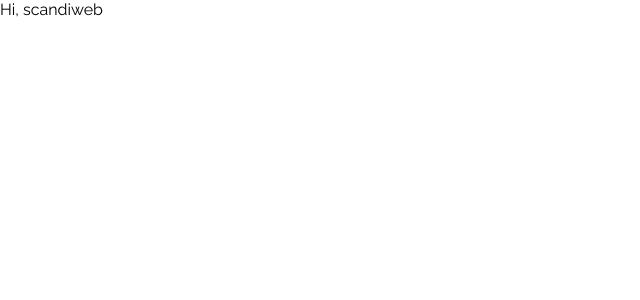
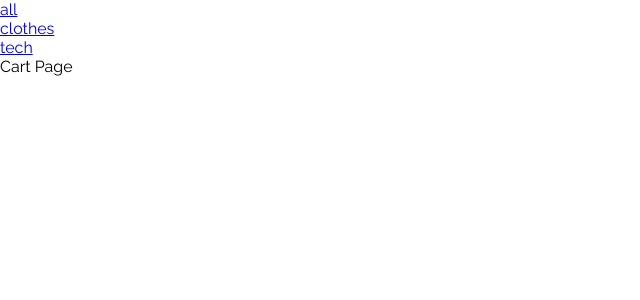
Before and after one commit to redapy/E-commerce, a React (Create React App) app: page /cart in a window 1280 px wide. Shown: the top 300 px of the page, without its empty margins (0-640 px from the left). Built offline with nearby package versions, Linux system fonts and the light colour scheme.

Commit message:
create navigation  pages and setup routes with react-router

```diff
--- a/package.json
+++ b/package.json
@@ -10,6 +10,7 @@
     "graphql": "^16.3.0",
     "react": "^17.0.2",
     "react-dom": "^17.0.2",
+    "react-router-dom": "5.1",
     "react-scripts": "5.0.0",
     "styled-components": "^5.3.5",
     "web-vitals": "^2.1.4"
--- a/src/App.js
+++ b/src/App.js
@@ -1,8 +1,32 @@
 import { Component } from "react";
+// react router
+import { BrowserRouter, Route, Switch } from "react-router-dom";
+import CartPage from "./pages/cartPage/CartPage";
+//components
+import Navbar from "./components/navbar/Navbar";
+import CategoryPage from "./pages/poductsPage/CategoryPage";
+import ProductDescription from "./pages/productDescription/ProductDescription";
 
 class App extends Component {
   render() {
-    return <div className="App">Hi, scandiweb</div>;
+    return (
+      <>
+        <BrowserRouter>
+          <Navbar />
+          <Switch>
+            <Route path="/categories/:title">
+              <CategoryPage />
+            </Route>
+            <Route path="/product/:id">
+              <ProductDescription />
+            </Route>
+            <Route path="/cart">
+              <CartPage />
+            </Route>
+          </Switch>
+        </BrowserRouter>
+      </>
+    );
   }
 }
 
--- /dev/null
+++ b/src/components/navbar/Navbar.js
@@ -0,0 +1,27 @@
+import { Component } from "react";
+import { Link } from "react-router-dom";
+import { Nav, NavLinks, Wrapper } from "./Navbar.styles";
+
+class Navbar extends Component {
+  render() {
+    return (
+      <Wrapper>
+        <Nav>
+          <NavLinks>
+            <li>
+              <Link to="/categories/all">all</Link>
+            </li>
+            <li>
+              <Link to="/categories/clothes">clothes</Link>
+            </li>
+            <li>
+              <Link to="/categories/tech">tech</Link>
+            </li>
+          </NavLinks>
+        </Nav>
+      </Wrapper>
+    );
+  }
+}
+
+export default Navbar;
--- /dev/null
+++ b/src/components/navbar/Navbar.styles.js
@@ -0,0 +1,7 @@
+import styled from "styled-components";
+
+export const Wrapper = styled.div``;
+
+export const Nav = styled.nav``;
+
+export const NavLinks = styled.ul``;
--- a/src/index.js
+++ b/src/index.js
@@ -1,11 +1,13 @@
 import React from "react";
 import ReactDOM from "react-dom";
+//components
 import App from "./App";
+//Apollo
 import { ApolloClient, InMemoryCache, ApolloProvider } from "@apollo/client";
+//styles
 import { GlobalStyle } from "./GlobalStyles";
 
 //connect react with with the GrapghQL endpoint
-
 const client = new ApolloClient({
   uri: "http://localhost:4000/",
   cache: new InMemoryCache(),
--- /dev/null
+++ b/src/pages/cartPage/CartPage.js
@@ -0,0 +1,11 @@
+import { Component } from "react";
+//styles
+import { Wrapper } from "./CartPage.styles";
+
+class CartPage extends Component {
+  render() {
+    return <Wrapper>Cart Page</Wrapper>;
+  }
+}
+
+export default CartPage;
--- /dev/null
+++ b/src/pages/cartPage/CartPage.styles.js
@@ -0,0 +1,3 @@
+import styled from "styled-components";
+
+export const Wrapper = styled.div``;
--- /dev/null
+++ b/src/pages/poductsPage/CategoryPage.js
@@ -0,0 +1,18 @@
+import { Component } from "react";
+// react-router
+import { withRouter } from "react-router-dom";
+//styles
+import { Wrapper } from "./CategoryPage.styles";
+
+class ProductsPage extends Component {
+  render() {
+    const categoryName = this.props.match.params.title;
+    return (
+      <Wrapper>
+        <h1>{categoryName}</h1>
+      </Wrapper>
+    );
+  }
+}
+
+export default withRouter(ProductsPage);
--- /dev/null
+++ b/src/pages/poductsPage/CategoryPage.styles.js
@@ -0,0 +1,3 @@
+import styled from "styled-components";
+
+export const Wrapper = styled.div``;
--- /dev/null
+++ b/src/pages/productDescription/ProductDescription.js
@@ -0,0 +1,11 @@
+import { Component } from "react";
+// styles
+import { Wrapper } from "./ProductDescription.styles";
+
+class ProductDescription extends Component {
+  render() {
+    return <Wrapper>product Description</Wrapper>;
+  }
+}
+
+export default ProductDescription;
--- /dev/null
+++ b/src/pages/productDescription/ProductDescription.styles.js
@@ -0,0 +1,3 @@
+import styled from "styled-components";
+
+export const Wrapper = styled.div``;
```
Also changed, not shown: 1 other file (tests, documents, lock files or other folders).
